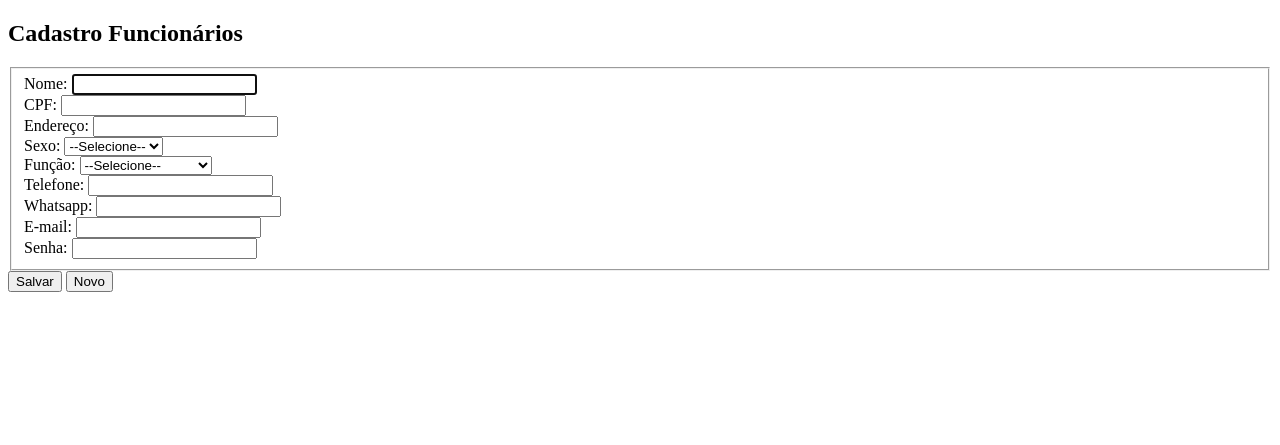
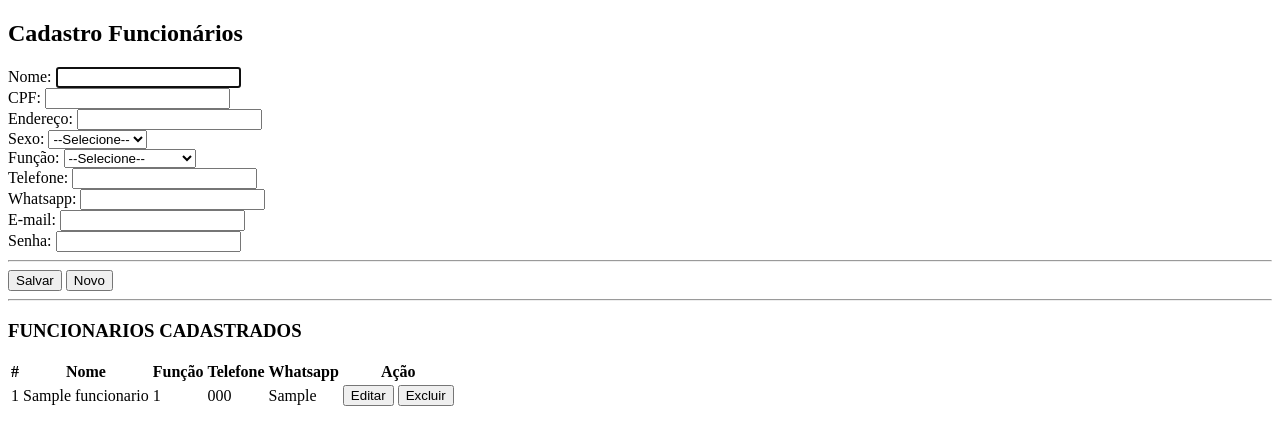
Before and after one commit to prof-lucas-faria/projeto-goff, a PHP site: page /view/cadastroFuncionario.php in a window 1280 px wide. Shown: the top 445 px of the page. Run offline with PHP 8.4, Linux system fonts and the light colour scheme; tables that the repository leaves empty hold one stand-in row (values such as "Sample post").

Commit message:
CRUD funcionarios

```diff
--- /dev/null
+++ b/sistema/controller/funcionarioController.php
@@ -0,0 +1,64 @@
+<?php
+require_once '../controller/DB.php';
+require_once '../model/Funcionario.php';
+
+if (isset($_POST['salvar'])) {
+
+    $dadosFormularioFuncionario = array(
+        'nome' =>$_POST['nome'],
+        'CPF' =>$_POST['CPF'],
+        'endereco' =>$_POST['endereco'],
+        'sexo' =>$_POST['sexo'],
+        'funcao' =>$_POST['funcao'],
+        'telefone' =>$_POST['telefone'],
+        'whatsapp' =>$_POST['whatsapp'],
+        'senha' =>$_POST['senha'],
+        'email' =>$_POST['email']
+    );
+    $funcionario = new Funcionario(DB::getInstance(), $dadosFormularioFuncionario);
+    if($funcionario->inserir()){
+        header("Location: ../view/cadastroFuncionario.php");
+    }else{
+        echo "ERRO AO CADASTRAR";
+    }
+}
+
+if (isset($_POST['editar'])) {
+
+    $dadosFormularioFuncionario = array(
+        'idFuncionario' =>$_POST['idFuncionario'],
+        'nome' =>$_POST['nome'],
+        'CPF' =>$_POST['CPF'],
+        'endereco' =>$_POST['endereco'],
+        'sexo' =>$_POST['sexo'],
+        'funcao' =>$_POST['funcao'],
+        'telefone' =>$_POST['telefone'],
+        'whatsapp' =>$_POST['whatsapp'],
+        'email' =>$_POST['email']
+    );
+
+    $funcionario = new Funcionario(DB::getInstance(), $dadosFormularioFuncionario);
+    if($funcionario->editar()){
+        header("Location: ../view/cadastroFuncionario.php");
+    }else{
+        echo "ERRO AO EDITAR";
+    }
+}
+
+if(isset($_POST['excluir'])){
+    $funcionario = new Funcionario(DB::getInstance(), array("idFuncionario" => $_POST['idFuncionario']));
+    if($funcionario->deletar()){
+        header("Location: ../view/cadastroFuncionario.php");
+    }
+}
+
+if(isset($_POST['cancelar'])){
+    header("Location: ../view/cadastroFuncionario.php");
+}
+
+function listaFuncionarios() {
+    $funcionario = new Funcionario(DB::getInstance(), null);
+    return $funcionario->listar();
+}
+
+?>
--- a/sistema/model/Funcionario.php
+++ b/sistema/model/Funcionario.php
@@ -7,6 +7,7 @@ class Funcionario{
   private $nome;
   private $CPF;
   private $endereco;
+  private $sexo;
   private $funcao;
   private $telefone;
   private $whatsapp;
@@ -31,17 +32,20 @@ class Funcionario{
 
         try {
 
-            $sql = 'INSERT INTO funcionarios (nome, CPF, endereco, funcao, telefone, whatsapp, senha, e-mail)
-            VALUES (?,?,?,?,?,?,?,?)';
+            $sql = 'INSERT INTO funcionarios (nome, CPF, endereco, sexo, funcao, telefone, whatsapp, senha, email, status)
+            VALUES (?,?,?,?,?,?,?,?,?,?)';
+            $status = 1;
             $stmt = $this->conexao->prepare($sql);
-            $stmt->bindValue(1, $this->coordenador['nome']);
-            $stmt->bindValue(2, $this->coordenador['CPF']);
-            $stmt->bindValue(3, $this->coordenador['endereco']);
-            $stmt->bindValue(4, $this->coordenador['funcao']);
-            $stmt->bindValue(5, $this->coordenador['telefone']);
-            $stmt->bindValue(6, $this->coordenador['whatsapp']);
-            $stmt->bindValue(7, $this->coordenador['senha']);
-            $stmt->bindValue(8, $this->coordenador['e-mail']);
+            $stmt->bindValue(1, $this->funcionario['nome']);
+            $stmt->bindValue(2, $this->funcionario['CPF']);
+            $stmt->bindValue(3, $this->funcionario['endereco']);
+            $stmt->bindValue(4, $this->funcionario['sexo']);
+            $stmt->bindValue(5, $this->funcionario['funcao']);
+            $stmt->bindValue(6, $this->funcionario['telefone']);
+            $stmt->bindValue(7, $this->funcionario['whatsapp']);
+            $stmt->bindValue(8, $this->funcionario['senha']);
+            $stmt->bindValue(9, $this->funcionario['email']);
+            $stmt->bindValue(10, $status);
             return $stmt->execute();
 
             } catch (PDOException $e) {
@@ -49,5 +53,48 @@ class Funcionario{
             }
     }
 
+    public function listar() {
+        try {
+            $sql = 'SELECT * FROM funcionarios WHERE status > 0';
+            $stmt = $this->conexao->prepare($sql);
+            $stmt->execute();
+            return $stmt->fetchAll(PDO::FETCH_OBJ);
+        } catch (PDOException $e) {
+            echo $e->getMessage();
+        }
+    }
+
+    public function editar() {
+        try {
+            $sql = "UPDATE funcionarios SET nome = ?, CPF = ?, endereco = ?, sexo = ?, funcao = ?, telefone = ?,
+                    whatsapp = ?, email = ? WHERE idFuncionario = ?";
+            $stmt = $this->conexao->prepare($sql);
+            $stmt->bindValue(1, $this->funcionario['nome']);
+            $stmt->bindValue(2, $this->funcionario['CPF']);
+            $stmt->bindValue(3, $this->funcionario['endereco']);
+            $stmt->bindValue(4, $this->funcionario['sexo']);
+            $stmt->bindValue(5, $this->funcionario['funcao']);
+            $stmt->bindValue(6, $this->funcionario['telefone']);
+            $stmt->bindValue(7, $this->funcionario['whatsapp']);
+            $stmt->bindValue(8, $this->funcionario['email']);
+            $stmt->bindValue(9, $this->funcionario['idFuncionario']);
+            return $stmt->execute();
+        } catch (PDOException $e) {
+            echo $e->getMessage();
+        }
+    }
+
+        public function deletar() {
+        try {
+            $sql = "UPDATE funcionarios SET status = ? WHERE idFuncionario = ?";
+            $status = 0;
+            $stmt = $this->conexao->prepare($sql);
+            $stmt->bindValue(1, $status);
+            $stmt->bindValue(2, $this->funcionario['idFuncionario']);
+            return $stmt->execute();
+        } catch (PDOException $e) {
+            echo $e->getMessage();
+        }
+    }
 }
 ?>
--- a/sistema/view/cadastroFuncionario.php
+++ b/sistema/view/cadastroFuncionario.php
@@ -4,12 +4,98 @@
 	<meta charset="utf-8">
     <meta http-equiv="x-ua-compatible" content="ie=edge">
 	<title>SISTEMA GERENTE</title>
-
 </head>
 <body>
+    <?php require_once '../controller/funcionarioController.php';?>
+    <!-- FORMULÁRIO PARA EDITAR DADOS -->
+    <?php if(isset($_GET['editar_registro'])){
+        foreach (listaFuncionarios() as $funcionarios){
+            if($funcionarios->idFuncionario == $_GET['editar_registro']){ ?>
+    <h2>Editar Cadastro Funcionários</h2>
+    <div>
+        <form name="editarFuncionario" method="POST" action="../controller/funcionarioController.php">
+            <div>
+                <input type="hidden" id="idFuncionario" name="idFuncionario" value="<?php echo $funcionarios->idFuncionario ?>">
+                <label>Nome: </label>
+                <input type="text" id="nome" name="nome" autofocus value="<?php echo $funcionarios->nome ?>">
+            </div>
+            <div>
+                <label>CPF: </label>
+                <input type="text" id="CPF" name="CPF"  value="<?php echo $funcionarios->CPF ?>">
+            </div>
+            <div>
+                <label>Endereço: </label>
+                <input type="text" id="endereco" name="endereco"  value="<?php echo $funcionarios->endereco ?>">
+            </div>
+            <div>
+                <label>Sexo:</label>
+                <select id="sexo" name="sexo">
+                    <option selected="selected" value="<?php echo $funcionarios->sexo ?>"><?php echo $funcionarios->sexo ?></option>
+                    <option value="">--Selecione--</option>
+                    <option value="Feminino">Feminino</option>
+                    <option value="Masculino">Masculino</option>
+                </select>
+            </div>
+            <div>
+                <label>Função:</label>
+                <select id="funcao" name="funcao">
+                    <option selected="selected" value="<?php echo $funcionarios->funcao ?>"><?php echo $funcionarios->funcao ?></option>
+                    <option value="">--Selecione--</option>
+                    <option value="1">Administrador</option>
+                    <option value="2">Atendende / Caixa</option>
+                    <option value="3">Garçom</option>
+                    <option value="4">Cozinheiro</option>
+                </select>
+            </div>
+            <div>
+                <label>Telefone: </label>
+                <input type="text" id="telefone" name="telefone" value="<?php echo $funcionarios->telefone ?>">
+            </div>
+            <div>
+                <label>Whatsapp: </label>
+                <input type="text" id="whatsapp" name="whatsapp" value="<?php echo $funcionarios->whatsapp ?>">
+            </div>
+            <div>
+                <label>E-mail: </label>
+                <input type="email" pattern="[^ @]*@[^ @]*" id="email" name="email" value="<?php echo $funcionarios->email ?>">
+            </div>
+            <hr>
+            <div>
+                <input type="submit" id="editar" name="editar" value="Editar">
+                <input type="submit" id="cancelar" name="cancelar" value="Cancelar">
+            </div>
+        </form>
+    </div>
+    <?php
+            }
+        }
+    // EXIBIR A MENSAGEM DE CONFIRMAÇÃO DE EXCLUIR DADOS
+    } elseif (isset($_GET['excluir_registro'])) {
+        foreach (listaFuncionarios() as $funcionarios){
+            if($funcionarios->idFuncionario == $_GET['excluir_registro']){ ?>
+    <div>
+        <form name="excluirFuncionario" method="POST" action="../controller/funcionarioController.php">
+            <div>
+                <input type="hidden" id="idFuncionario" name="idFuncionario" value="<?php echo $funcionarios->idFuncionario ?>">
+                <h2>Excluir Funcionário</h2>
+                <h4>Deseja mesmo excluir o funcionário?</h4>
+            </div>
+            <hr>
+            <div>
+                <input type="submit" id="excluir" name="excluir" value="Excluir">
+                <input type="submit" id="cancelar" name="cancelar" value="Cancelar">
+            </div>
+        </form>
+    </div>
+    <?php
+            }
+        }
+    } else { ?>
+    <!-- FORMULÁRIO PARA INSERIR DADOS -->
+    <div>
     	<h2>Cadastro Funcionários</h2>
-	<form name="cadastroFuncionario" method="POST" action="../controller/mesaController.php">
-		<fieldset>
+        <div>
+            <form name="cadastroFuncionario" method="POST" action="../controller/funcionarioController.php">
                 <div>
                     <label>Nome: </label>
                     <input type="text" id="nome" name="nome" required="required" autofocus>
@@ -57,11 +143,45 @@
                     <label>Senha: </label>
                     <input type="password" id="senha" name="senha" required="required">
                 </div>
-        </fieldset>
+                <hr>
                 <div>
                     <input type="submit" id="salvar" name="salvar" value="Salvar">
                     <input type="reset" value="Novo" />
                 </div>
             </form>
+        </div>
+        <hr>
+        <div>
+            <?php if (listaFuncionarios() != null) {?>
+            <h3>FUNCIONARIOS CADASTRADOS</h3>
+            <table>
+                <thead>
+                    <tr>
+                        <th>#</th>
+                        <th>Nome</th>
+                        <th>Função</th>
+                        <th>Telefone</th>
+                        <th>Whatsapp</th>
+                        <th colspan="2">Ação</th>
+                    </tr>
+                </thead>
+                <?php foreach (listaFuncionarios() as $funcionarios){?>
+                <tbody>
+                    <tr data-id="<?= $funcionarios->idFuncionario;?>">
+                        <td><?= $funcionarios->idFuncionario;?></td>
+                        <td><?= $funcionarios->nome;?></td>
+                        <td><?= $funcionarios->funcao;?></td>
+                        <td><?= $funcionarios->telefone;?></td>
+                        <td><?= $funcionarios->whatsapp;?></td>
+                        <td><a href="cadastroFuncionario.php?editar_registro=<?php echo $funcionarios->idFuncionario; ?>"><button>Editar</button></a></td>
+                        <td><a href="cadastroFuncionario.php?excluir_registro=<?php echo $funcionarios->idFuncionario; ?>"><button>Excluir</button></a></td>
+                    </tr>
+                </tbody>
+                <?php }?>
+            </table>
+            <?php }?>
+        </div>
+    </div>
+    <?php }?>
 </body>
 </html>
```
Also changed, not shown: banco_de_dados/sistemagerente.sql (+7 -5 lines), documentacao/diagramas/DER.png, 1 other file. Lines whose indentation alone changed are shown as unchanged.
